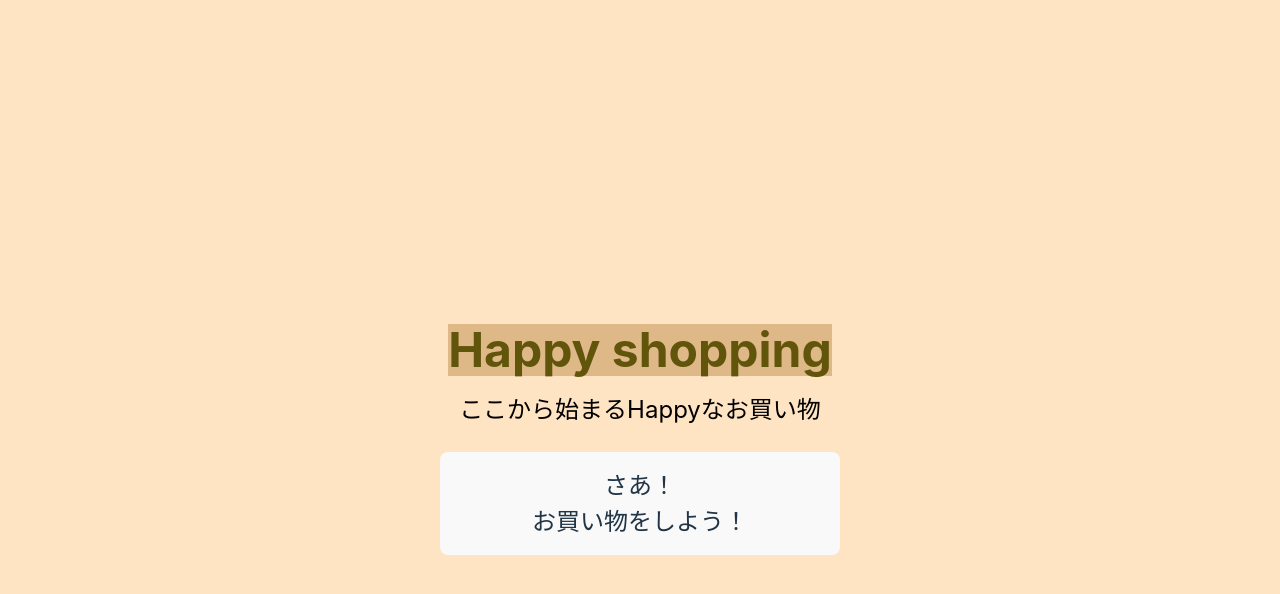
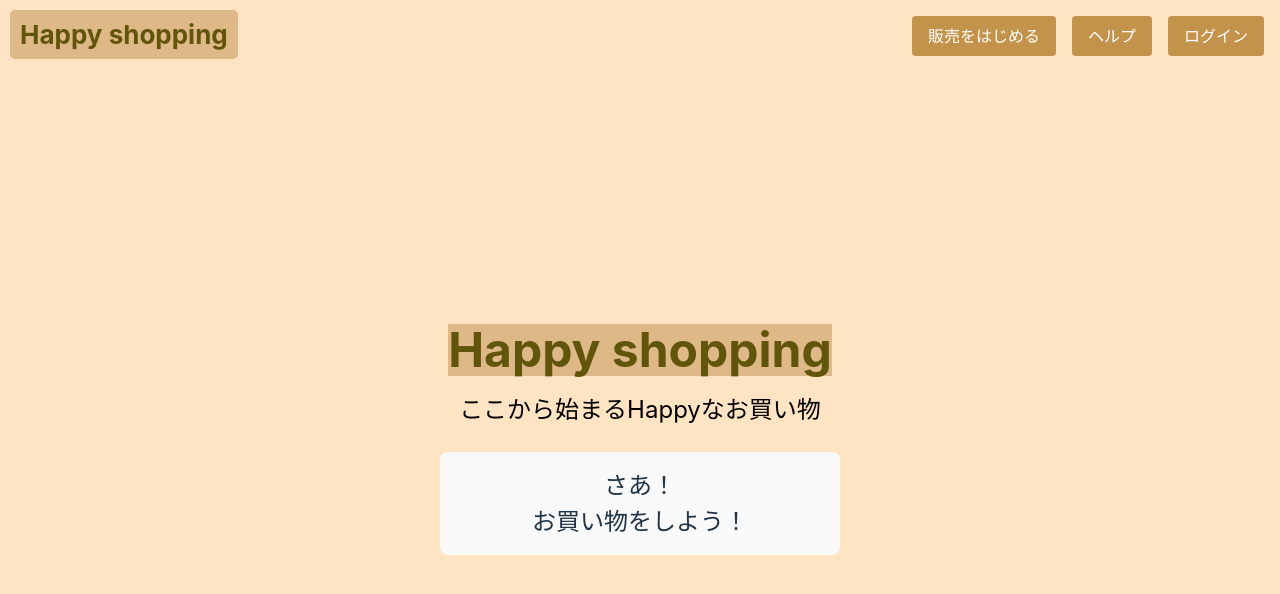
Before and after one commit to 1m4nim/shopping-app, a React (Vite) app: page / in a window 1280 px wide. Shown: the top 594 px of the page. Built offline with nearby package versions, Linux system fonts and the light colour scheme.

Commit message:
Headerをつけた

```diff
--- a/src/App.tsx
+++ b/src/App.tsx
@@ -5,12 +5,14 @@ import styles from "./App.module.css";
 import "slick-carousel/slick/slick.css";
 import "slick-carousel/slick/slick-theme.css";
 import SupplyList from "./item-page";
+import HeaderDesign from "./header";
 
 import "antd/dist/reset.css";
 
 export default function App() {
   return (
     <Router>
+      <HeaderDesign />
       <Routes>
         <Route
           path="/"
--- /dev/null
+++ b/src/header.css
@@ -0,0 +1,39 @@
+.summary {
+    position: fixed;
+    top: 1rem;
+    right: 1rem;
+    display: flex;
+    justify-content: flex-end;
+    gap: 1rem;
+    margin-top: 0;
+    color: white;
+    z-index: 1000;
+
+}
+
+.band {
+    padding: 0.5rem 1rem;
+    background-color: #c4934b;
+    border-radius: 4px;
+    text-align: center;
+    cursor: pointer;
+    transition: background-color 0.3s;
+}
+
+.band:hover {
+    background-color: #725f20;
+}
+
+.left {
+    position: fixed;
+    top: 10px;
+    left: 10px;
+    padding: 5px 10px;
+    background-color: #DEB887;
+    color: #61540B;
+    text-decoration: none;
+    border-radius: 5px;
+    font-size: 26px;
+    z-index: 1000;
+    font-weight: bold;
+}
--- /dev/null
+++ b/src/header.tsx
@@ -0,0 +1,16 @@
+import React from "react";
+import "./header.css";
+
+const HeaderDesign: React.FC = () => {
+  return (
+    <div>
+      <div className="left">Happy shopping</div>
+      <div className="summary">
+        <div className="band">販売をはじめる</div>
+        <div className="band">ヘルプ</div>
+        <div className="band">ログイン</div>
+      </div>
+    </div>
+  );
+};
+export default HeaderDesign;
```
